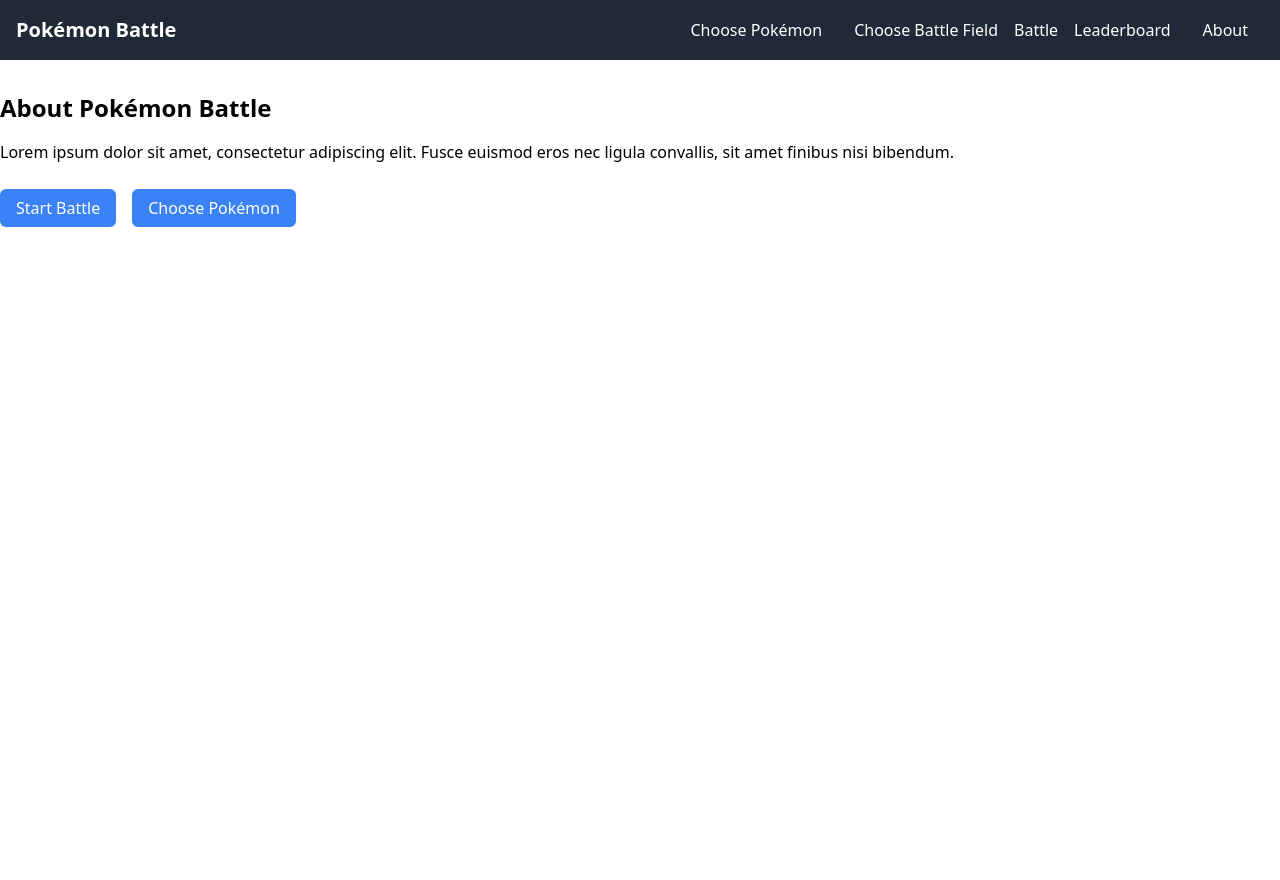
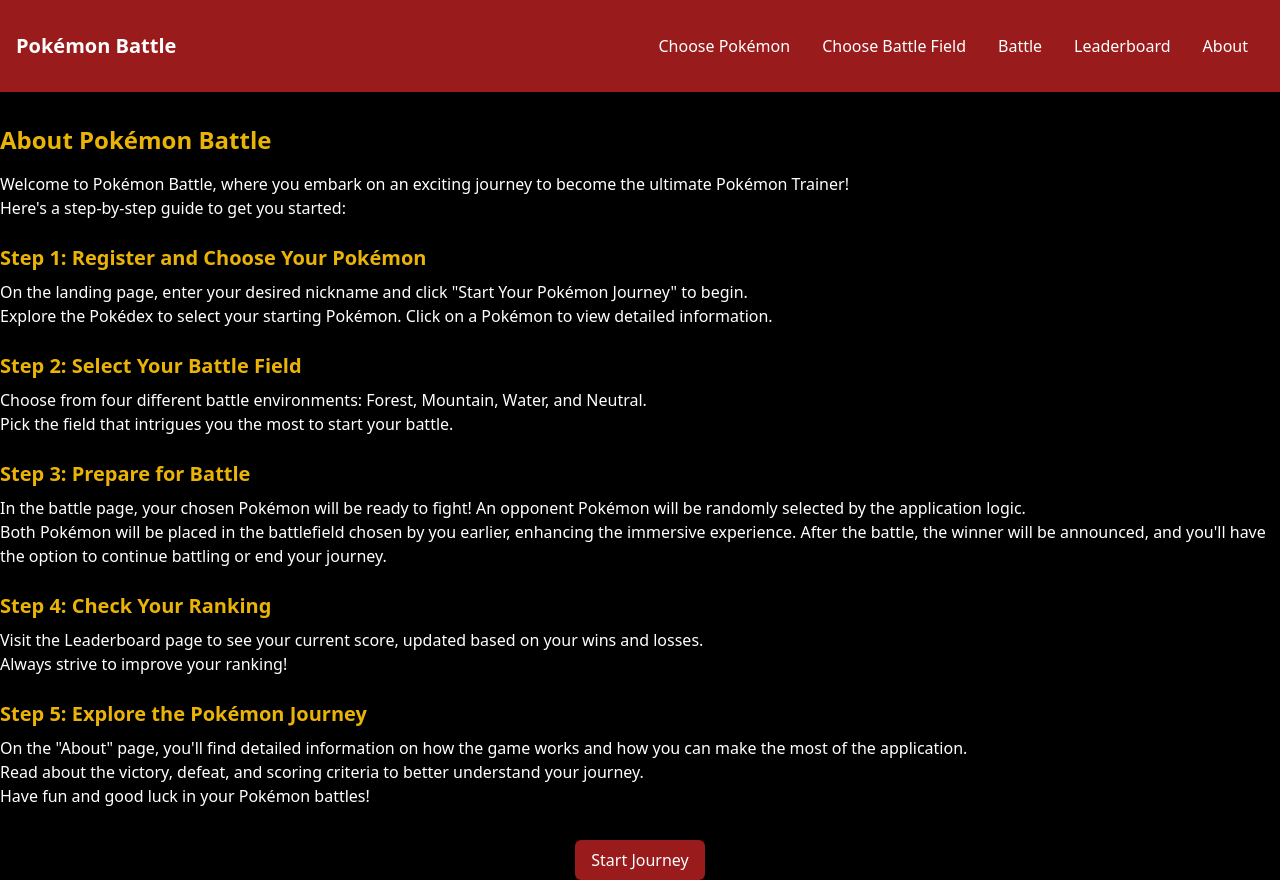
Before and after one commit to LDS-E/pokefight-front, a React (Vite) app: page /about in a window 1280 px wide. Before the commit the page ends 800 px from the top, so only its background shows below. Built offline with nearby package versions, Linux system fonts and the light colour scheme.

Commit message:
adding styling on CHoosePokemonPage, card, and about page.

```diff
--- a/src/components/NavBar.jsx
+++ b/src/components/NavBar.jsx
@@ -4,7 +4,7 @@
 
 const NavBar = () => {
   return (
-    <nav className="bg-gray-800 text-white p-4">
+    <nav className="bg-red-800 text-white mb-4 px-4 py-8">
       <div className="container mx-auto flex justify-between items-center">
         <Link to="/" className="text-xl font-bold">
           Pokémon Battle
@@ -16,7 +16,7 @@
           <Link to="/choose-battle-field" className="mx-4">
             Choose Battle Field
           </Link>
-          <Link to="/battle" cslassName="mx-4">
+          <Link to="/battle" className="mx-4">
             Battle
           </Link>
           <Link to="/leaderboard" className="mx-4">
--- a/src/pages/AboutPage.jsx
+++ b/src/pages/AboutPage.jsx
@@ -3,27 +3,81 @@
 
 const AboutPage = () => {
   return (
-    <div>
+    <div className="bg-black min-h-screen">
       <NavBar />
       <div className="container mx-auto mt-8">
-        <h2 className="text-2xl font-bold mb-4">About Pokémon Battle</h2>
-        <p>
-          Lorem ipsum dolor sit amet, consectetur adipiscing elit. Fusce euismod
-          eros nec ligula convallis, sit amet finibus nisi bibendum.
+        <h2 className="text-2xl font-bold mb-4 text-yellow-500">
+          About Pokémon Battle
+        </h2>
+        <p className="text-white">
+          Welcome to Pokémon Battle, where you embark on an exciting journey to
+          become the ultimate Pokémon Trainer!
         </p>
-        {/* Add more details about the game here */}
-        <div className="mt-8">
+        <p className="text-white">
+          Here's a step-by-step guide to get you started:
+        </p>
+        <h2 className="text-xl font-bold mt-6 mb-2 text-yellow-500">
+          Step 1: Register and Choose Your Pokémon
+        </h2>
+        <p className="text-white">
+          On the landing page, enter your desired nickname and click "Start Your
+          Pokémon Journey" to begin.
+        </p>
+        <p className="text-white">
+          Explore the Pokédex to select your starting Pokémon. Click on a
+          Pokémon to view detailed information.
+        </p>
+        <h2 className="text-xl font-bold mt-6 mb-2 text-yellow-500">
+          Step 2: Select Your Battle Field
+        </h2>
+        <p className="text-white">
+          Choose from four different battle environments: Forest, Mountain,
+          Water, and Neutral.
+        </p>
+        <p className="text-white">
+          Pick the field that intrigues you the most to start your battle.
+        </p>
+        <h2 className="text-xl font-bold mt-6 mb-2 text-yellow-500">
+          Step 3: Prepare for Battle
+        </h2>
+        <p className="text-white">
+          In the battle page, your chosen Pokémon will be ready to fight! An
+          opponent Pokémon will be randomly selected by the application logic.
+        </p>
+        <p className="text-white">
+          Both Pokémon will be placed in the battlefield chosen by you earlier,
+          enhancing the immersive experience. After the battle, the winner will
+          be announced, and you'll have the option to continue battling or end
+          your journey.
+        </p>
+        <h2 className="text-xl font-bold mt-6 mb-2 text-yellow-500">
+          Step 4: Check Your Ranking
+        </h2>
+        <p className="text-white">
+          Visit the Leaderboard page to see your current score, updated based on
+          your wins and losses.
+        </p>
+        <p className="text-white">Always strive to improve your ranking!</p>
+        <h2 className="text-xl font-bold mt-6 mb-2 text-yellow-500">
+          Step 5: Explore the Pokémon Journey
+        </h2>
+        <p className="text-white">
+          On the "About" page, you'll find detailed information on how the game
+          works and how you can make the most of the application.
+        </p>
+        <p className="text-white">
+          Read about the victory, defeat, and scoring criteria to better
+          understand your journey.
+        </p>
+        <p className="text-white">
+          Have fun and good luck in your Pokémon battles!
+        </p>
+        <div className="flex justify-center items-center mt-8">
           <Link
-            to="/battle"
-            className="bg-blue-500 text-white py-2 px-4 rounded-md mr-4 hover:bg-blue-600"
+            to="/"
+            className="bg-red-800 text-white py-2 px-4 rounded-md hover:bg-red-500"
           >
-            Start Battle
-          </Link>
-          <Link
-            to="/choose-pokemon"
-            className="bg-blue-500 text-white py-2 px-4 rounded-md hover:bg-blue-600"
-          >
-            Choose Pokémon
+            Start Journey
           </Link>
         </div>
       </div>
--- a/src/pages/ChoosePokemonPage.jsx
+++ b/src/pages/ChoosePokemonPage.jsx
@@ -1,23 +1,32 @@
 import React, { useState, useEffect } from "react";
-import { Link } from "react-router-dom";
 import axios from "axios";
 import NavBar from "../components/NavBar";
-import PokemonDetailCard from "../components/PokemonDetailCard"; // Importando o componente
+import PokemonDetailCard from "../components/PokemonDetailCard";
+import "../index.css";
 
 const ChoosePokemonPage = () => {
   const [pokedex, setPokedex] = useState([]);
   const [page, setPage] = useState(1);
   const [totalPages, setTotalPages] = useState(1);
   const [searchTerm, setSearchTerm] = useState("");
-  const [selectedPokemon, setSelectedPokemon] = useState(null); // State para controlar o Pokémon selecionado
-  const limit = 50; // Número máximo de resultados por página
+  const [selectedPokemon, setSelectedPokemon] = useState(null);
+  const [selectedTypes, setSelectedTypes] = useState([]);
+  const limit = 50;
 
   useEffect(() => {
     const fetchData = async () => {
       try {
-        const response = await axios.get(
-          `https://pokefight-backend-9t63.onrender.com/api/pokemons?limit=${limit}&page=${page}&search=${searchTerm}`
-        );
+        let url = `https://pokefight-backend-9t63.onrender.com/api/pokemons?limit=${limit}&page=${page}`;
+
+        if (searchTerm) {
+          url += `&search=${searchTerm}`;
+        }
+
+        if (selectedTypes.length > 0) {
+          url += `&types=${selectedTypes.join(",")}`;
+        }
+
+        const response = await axios.get(url);
         setPokedex(response.data.pokemons);
         setTotalPages(response.data.totalPages);
       } catch (error) {
@@ -26,7 +35,7 @@
     };
 
     fetchData();
-  }, [page, searchTerm]); // Atualiza quando a página ou o termo de busca mudam
+  }, [page, searchTerm, selectedTypes]);
 
   const nextPage = () => {
     if (page < totalPages) {
@@ -46,10 +55,53 @@
 
   const handleSearchChange = (event) => {
     setSearchTerm(event.target.value);
-    setPage(1); // Reinicia a página para a primeira ao iniciar uma nova busca
+    setPage(1);
   };
 
-  // Função para renderizar os botões de página
+  const handleTypeSelect = (type) => {
+    const updatedTypes = selectedTypes.includes(type)
+      ? selectedTypes.filter((selectedType) => selectedType !== type)
+      : [...selectedTypes, type];
+    setSelectedTypes(updatedTypes);
+  };
+
+  const renderTypeButtons = () => {
+    return (
+      <div className="flex flex-wrap justify-center mt-4">
+        {[
+          { type: "Normal", color: "bg-gray-400" },
+          { type: "Fire", color: "bg-red-500" },
+          { type: "Water", color: "bg-blue-500" },
+          { type: "Electric", color: "bg-yellow-400" },
+          { type: "Grass", color: "bg-green-500" },
+          { type: "Ice", color: "bg-blue-200" },
+          { type: "Fighting", color: "bg-red-700" },
+          { type: "Poison", color: "bg-purple-600" },
+          { type: "Ground", color: "bg-yellow-800" },
+          { type: "Flying", color: "bg-blue-300" },
+          { type: "Psychic", color: "bg-pink-500" },
+          { type: "Bug", color: "bg-green-700" },
+          { type: "Rock", color: "bg-gray-600" },
+          { type: "Ghost", color: "bg-purple-700" },
+          { type: "Dragon", color: "bg-indigo-600" },
+          { type: "Dark", color: "bg-black" },
+          { type: "Steel", color: "bg-gray-500" },
+          { type: "Fairy", color: "bg-pink-300" },
+        ].map(({ type, color }) => (
+          <button
+            key={type}
+            onClick={() => handleTypeSelect(type)}
+            className={`m-2 py-1 px-3 rounded-lg text-white text-sm border border-white ${
+              selectedTypes.includes(type) ? color : "bg-gray-400"
+            }`}
+          >
+            {type}
+          </button>
+        ))}
+      </div>
+    );
+  };
+
   const renderPageButtons = () => {
     const pages = [];
     const startPage = Math.max(1, page - 3);
@@ -74,18 +126,23 @@
     return pages;
   };
 
-  // Função para lidar com o clique em um Pokémon
   const handlePokemonClick = (pokemon) => {
     setSelectedPokemon(pokemon);
   };
 
-  // Função para fechar a janela de detalhes do Pokémon
   const handleCloseDetailCard = () => {
     setSelectedPokemon(null);
   };
 
+  const handleSelect = (selectedPokemon) => {
+    // Aqui você pode fazer o que for necessário com o Pokémon selecionado
+    console.log("Pokemon selecionado:", selectedPokemon);
+    // Por exemplo, você pode querer atualizar o estado com o Pokémon selecionado
+    setSelectedPokemon(selectedPokemon);
+  };
+
   return (
-    <div>
+    <div className="bg-black min-h-screen">
       <NavBar />
       <div className="flex justify-center mt-8">
         <input
@@ -96,12 +153,13 @@
           className="border border-gray-300 rounded-md px-4 py-2 mr-4"
         />
       </div>
+      {renderTypeButtons()}
       <div className="flex flex-wrap justify-center">
         {pokedex.map((pokemon) => (
           <div
             key={pokemon.id}
             className="m-4 p-4 bg-gray-200 rounded-md cursor-pointer"
-            onClick={() => handlePokemonClick(pokemon)} // Adicionando o handler de clique no Pokémon
+            onClick={() => handlePokemonClick(pokemon)}
           >
             <img
               src={pokemon.images.imageUrl}
@@ -135,10 +193,11 @@
           Next
         </button>
       </div>
-      {selectedPokemon && ( // Renderiza o card de detalhes apenas se um Pokémon estiver selecionado
+      {selectedPokemon && (
         <PokemonDetailCard
           pokemon={selectedPokemon}
           onClose={handleCloseDetailCard}
+          onSelect={handleSelect}
         />
       )}
     </div>
```
Also changed, not shown: src/components/PokemonDetailCard.jsx (+102 -28 lines).
